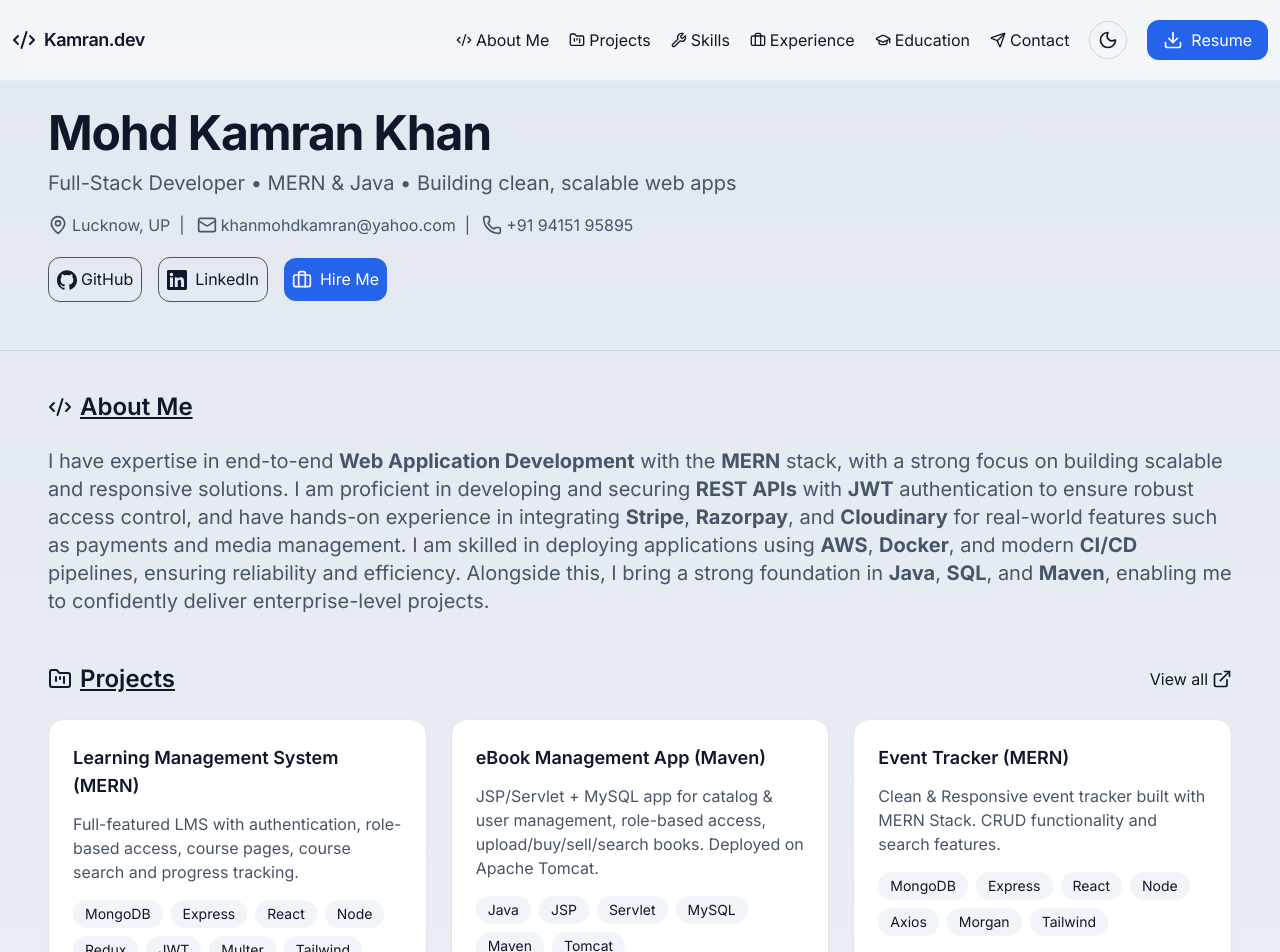
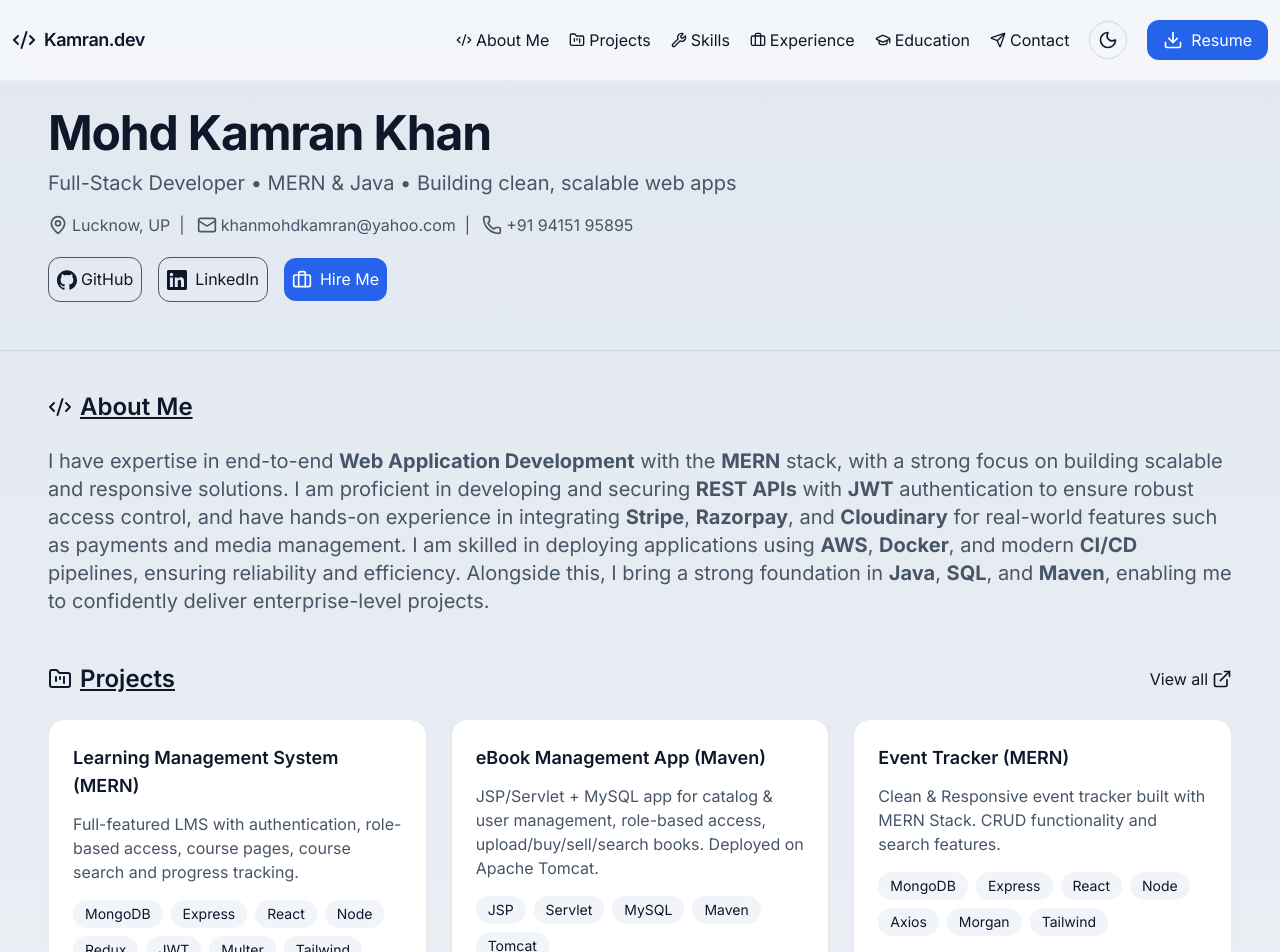
Before and after one commit to mohdkamran-khan/KAMRAN-portfolio, a React (Vite) app: page / in a window 1280 px wide. Shown: the top 952 px of the page. Built offline with nearby package versions, Linux system fonts and the light colour scheme.

Commit message:
Updated tech stack

```diff
--- a/src/App.jsx
+++ b/src/App.jsx
@@ -37,7 +37,7 @@ const projects = [
     title: "eBook Management App (Maven)",
     description:
       "JSP/Servlet + MySQL app for catalog & user management, role-based access, upload/buy/sell/search books. Deployed on Apache Tomcat.",
-    stack: ["Java", "JSP", "Servlet", "MySQL", "Maven", "Tomcat"],
+    stack: ["JSP", "Servlet", "MySQL", "Maven", "Tomcat"],
     link: "#",
     repo: "https://github.com/mohdkamran-khan/Ebook",
     details:
```
